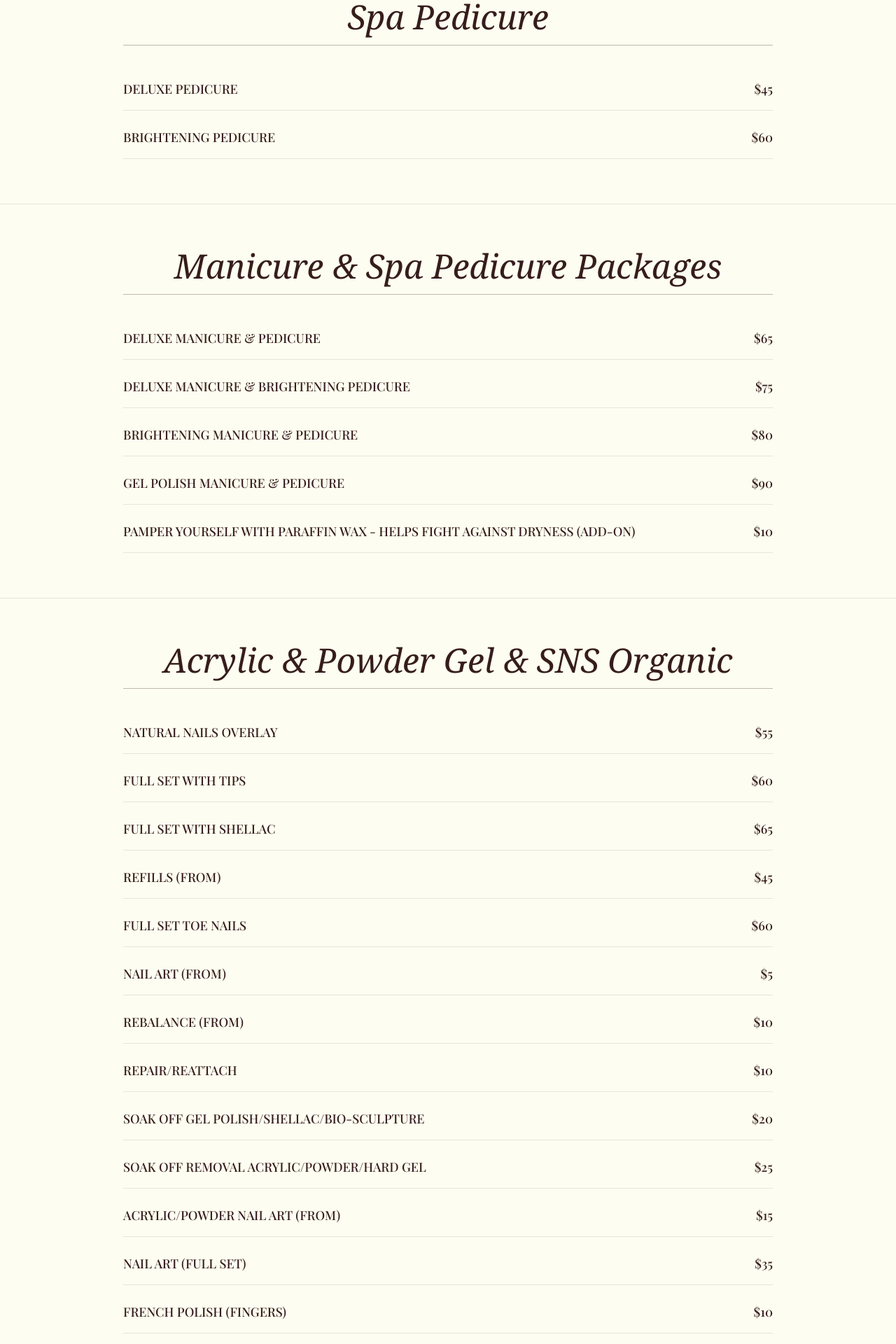
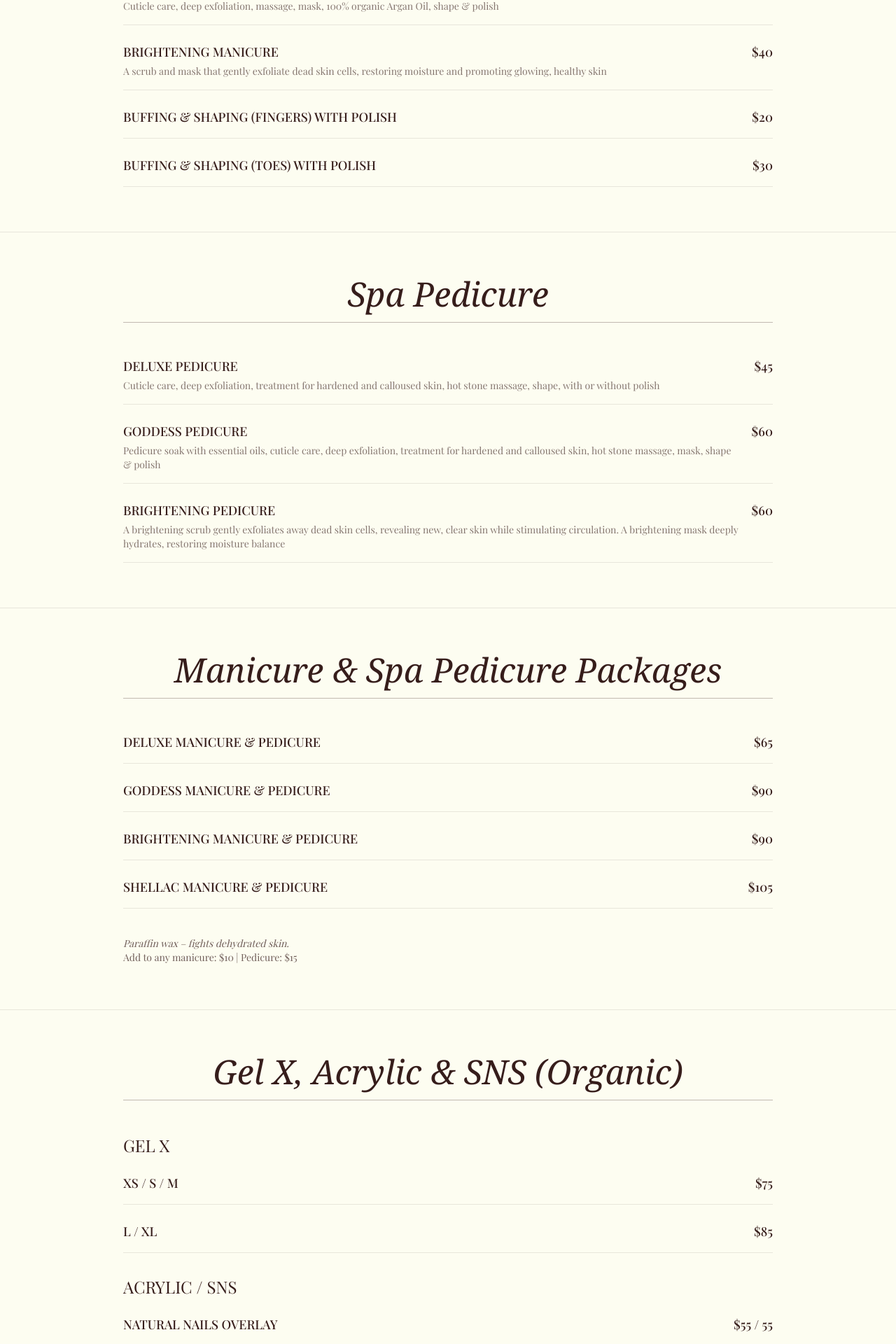
Before and after one commit to yrmusicsomt/goddess_of_nails_and_beauty, a React (Vite) app: page /price-list in a window 1280 px wide. Shown: the part 613-2533 px from the top of the page at 70% size. Built offline with nearby package versions, Linux system fonts and the light colour scheme.

Commit message:
change price list

```diff
--- a/src/pages/PriceList.tsx
+++ b/src/pages/PriceList.tsx
@@ -18,7 +18,7 @@ const PriceList = () => {
       <section className="py-12 md:py-16">
         <div className="max-w-5xl mx-auto px-6 lg:px-12">
           <motion.div className="text-center mb-12" {...fadeInUp}>
-            <h1 className="text-2xl md:text-3xl font-light tracking-widest mb-2">GODDESS OF NAILS AND BEAUTY</h1>
+            <h1 className="text-2xl md:text-3xl font-light tracking-widest mb-2">GODDESS OF NAILS & BEAUTY</h1>
             <h2 className="text-4xl md:text-5xl font-light italic mb-4" style={{ fontFamily: 'Georgia, serif' }}>
               Manicure
             </h2>
@@ -27,13 +27,22 @@ const PriceList = () => {
 
           <motion.div className="space-y-6" {...fadeInUp}>
             {[
-              { name: 'Clear Manicure', price: 25 },
-              { name: 'Deluxe Manicure', price: 35 },
-              { name: 'Gel Polish Manicure (incl. soak off)', price: 50 },
+              { name: 'Clear Manicure', description: 'Cuticle care, massage, shape, 100% Argan Oil', price: 25 },
+              { name: 'Deluxe Manicure', description: 'Cuticle care, massage, shape, 100% Argan Oil & polish', price: 30 },
+              { name: 'Manicure Scrub', description: 'Rejuvenate, invigorate or revitalise your manicure with one of our luscious blissful scrubs', price: 35 },
+              { name: 'Goddess Manicure', description: 'Cuticle care, deep exfoliation, massage, mask, 100% organic Argan Oil, shape & polish', price: 40 },
+              { name: 'Brightening Manicure', description: 'A scrub and mask that gently exfoliate dead skin cells, restoring moisture and promoting glowing, healthy skin', price: 40 },
+              { name: 'Buffing & Shaping (Fingers) with Polish', price: 20 },
+              { name: 'Buffing & Shaping (Toes) with Polish', price: 30 },
             ].map((service, index) => (
-              <div key={index} className="flex justify-between items-center border-b border-charcoal/10 pb-4">
+              <div key={index} className="flex justify-between items-start gap-4 border-b border-charcoal/10 pb-4">
+                <div className="flex-1">
                   <h4 className="text-base md:text-lg font-medium">{service.name.toUpperCase()}</h4>
-                <p className="text-lg font-medium">${service.price}</p>
+                  {service.description && (
+                    <p className="text-sm text-charcoal/60 mt-1">{service.description}</p>
+                  )}
+                </div>
+                <p className="text-lg font-medium flex-shrink-0">${service.price}</p>
               </div>
             ))}
           </motion.div>
@@ -52,12 +61,18 @@ const PriceList = () => {
 
           <motion.div className="space-y-6" {...fadeInUp}>
             {[
-              { name: 'Deluxe Pedicure', price: 45 },
-              { name: 'Brightening Pedicure', price: 60 },
+              { name: 'Deluxe Pedicure', description: 'Cuticle care, deep exfoliation, treatment for hardened and calloused skin, hot stone massage, shape, with or without polish', price: 45 },
+              { name: 'Goddess Pedicure', description: 'Pedicure soak with essential oils, cuticle care, deep exfoliation, treatment for hardened and calloused skin, hot stone massage, mask, shape & polish', price: 60 },
+              { name: 'Brightening Pedicure', description: 'A brightening scrub gently exfoliates away dead skin cells, revealing new, clear skin while stimulating circulation. A brightening mask deeply hydrates, restoring moisture balance', price: 60 },
             ].map((service, index) => (
-              <div key={index} className="flex justify-between items-center border-b border-charcoal/10 pb-4">
+              <div key={index} className="flex justify-between items-start gap-4 border-b border-charcoal/10 pb-4">
+                <div className="flex-1">
                   <h4 className="text-base md:text-lg font-medium">{service.name.toUpperCase()}</h4>
-                <p className="text-lg font-medium">${service.price}</p>
+                  {service.description && (
+                    <p className="text-sm text-charcoal/60 mt-1">{service.description}</p>
+                  )}
+                </div>
+                <p className="text-lg font-medium flex-shrink-0">${service.price}</p>
               </div>
             ))}
           </motion.div>
@@ -77,52 +92,77 @@ const PriceList = () => {
           <motion.div className="space-y-6" {...fadeInUp}>
             {[
               { name: 'Deluxe Manicure & Pedicure', price: 65 },
-              { name: 'Deluxe Manicure & Brightening Pedicure', price: 75 },
-              { name: 'Brightening Manicure & Pedicure', price: 80 },
-              { name: 'Gel Polish Manicure & Pedicure', price: 90 },
-              { name: 'Pamper yourself with paraffin wax - helps fight against dryness (Add-on)', price: 10 },
+              { name: 'Goddess Manicure & Pedicure', price: 90 },
+              { name: 'Brightening Manicure & Pedicure', price: 90 },
+              { name: 'Shellac Manicure & Pedicure', price: 105 },
             ].map((service, index) => (
               <div key={index} className="flex justify-between items-start gap-4 border-b border-charcoal/10 pb-4">
                 <h4 className="text-base md:text-lg font-medium">{service.name.toUpperCase()}</h4>
                 <p className="text-lg font-medium flex-shrink-0">${service.price}</p>
               </div>
             ))}
+            <div className="pt-4 text-sm text-charcoal/70">
+              <p className="italic">Paraffin wax – fights dehydrated skin.</p>
+              <p>Add to any manicure: $10 | Pedicure: $15</p>
+            </div>
           </motion.div>
         </div>
       </section>
 
-      {/* Acrylic & Powder Gel & SNS */}
+      {/* Gel X, Acrylic & SNS */}
       <section className="py-12 md:py-16 border-t border-charcoal/10">
         <div className="max-w-5xl mx-auto px-6 lg:px-12">
           <motion.div className="text-center mb-12" {...fadeInUp}>
             <h2 className="text-4xl md:text-5xl font-light italic mb-4" style={{ fontFamily: 'Georgia, serif' }}>
-              Acrylic & Powder Gel & SNS Organic
+              Gel X, Acrylic & SNS (Organic)
             </h2>
             <div className="w-full h-px bg-charcoal/30 mb-8"></div>
           </motion.div>
 
-          <motion.div className="space-y-6" {...fadeInUp}>
+          {/* Gel X */}
+          <motion.div className="mb-8" {...fadeInUp}>
+            <h3 className="text-2xl font-light mb-6">GEL X</h3>
+            <div className="space-y-6">
               {[
-              { name: 'Natural Nails Overlay', price: 55 },
-              { name: 'Full Set with Tips', price: 60 },
+                { name: 'XS / S / M', price: 75 },
+                { name: 'L / XL', price: 85 },
+              ].map((service, index) => (
+                <div key={index} className="flex justify-between items-center border-b border-charcoal/10 pb-4">
+                  <h4 className="text-base md:text-lg font-medium">{service.name}</h4>
+                  <p className="text-lg font-medium">${service.price}</p>
+                </div>
+              ))}
+            </div>
+          </motion.div>
+
+          {/* Acrylic / SNS */}
+          <motion.div {...fadeInUp}>
+            <h3 className="text-2xl font-light mb-6">ACRYLIC / SNS</h3>
+            <div className="space-y-6">
+              {[
+                { name: 'Natural Nails Overlay', price: '55 / 55' },
+                { name: 'Full Set with Colour', price: '55 / 60' },
                 { name: 'Full Set with Shellac', price: 65 },
-              { name: 'Refills (from)', price: 45 },
                 { name: 'Full Set Toe Nails', price: 60 },
-              { name: 'Nail Art (from)', price: 5 },
-              { name: 'Rebalance (from)', price: 10 },
-              { name: 'Repair/Reattach', price: 10 },
-              { name: 'Soak off Gel Polish/Shellac/Bio-Sculpture', price: 20 },
-              { name: 'Soak off removal Acrylic/Powder/Hard Gel', price: 25 },
-              { name: 'Acrylic/Powder Nail Art (from)', price: 15 },
-              { name: 'Nail Art (Full Set)', price: 35 },
-              { name: 'French Polish (Fingers)', price: 10 },
-              { name: 'French Polish (Add-on)', price: 15 },
+                { name: 'Refill', price: 45 },
+                { name: 'Rebalance', price: 55 },
+                { name: 'One Nail Repair', price: '10 / 10' },
+                { name: 'Soak Off / Removal (Shellac / Bio Sculpture)', price: 'from 15' },
+                { name: 'Soak Off / Removal (Acrylic Powder / Hard Gel)', price: 'from 20' },
+                { name: 'Nail Art (per finger)', price: 5 },
+                { name: 'Nail Art (Full Set)', price: 'from 35' },
+                { name: 'Cut Down (Shorten & Reshape)', price: 20 },
               ].map((service, index) => (
                 <div key={index} className="flex justify-between items-center border-b border-charcoal/10 pb-4">
                   <h4 className="text-base md:text-lg font-medium">{service.name.toUpperCase()}</h4>
-                <p className="text-lg font-medium">${service.price}</p>
+                  <p className="text-lg font-medium">{typeof service.price === 'number' ? `$${service.price}` : `$${service.price}`}</p>
                 </div>
               ))}
+            </div>
+            <div className="pt-4 text-sm text-charcoal/70">
+              <p>French Polish +$10</p>
+              <p>Deep French from +$15</p>
+            </div>
           </motion.div>
         </div>
       </section>
@@ -137,18 +177,36 @@ const PriceList = () => {
             <div className="w-full h-px bg-charcoal/30 mb-8"></div>
           </motion.div>
 
-          <motion.div className="space-y-6" {...fadeInUp}>
+          <motion.div className="space-y-6 mb-8" {...fadeInUp}>
             {[
-              { name: 'Full Set', price: 60 },
-              { name: 'Refills', price: 50 },
-              { name: 'Tips/Sculpture', price: 20 },
-              { name: 'French Polish', price: 10 },
+              { name: 'EVO Oxygenating Gel Express', price: 55 },
+              { name: 'EVO Oxygenating Gel with Manicure', price: 60 },
+              { name: 'Bio-Gel Express', price: 65 },
+              { name: 'Bio-Gel with Deluxe Manicure', price: 75 },
+              { name: 'Bio-Gel Full Set (Tips)', price: 100 },
+              { name: 'Bio-Gel Full Set (Sculpture)', price: 120 },
             ].map((service, index) => (
               <div key={index} className="flex justify-between items-center border-b border-charcoal/10 pb-4">
                 <h4 className="text-base md:text-lg font-medium">{service.name.toUpperCase()}</h4>
                 <p className="text-lg font-medium">${service.price}</p>
               </div>
             ))}
+          </motion.div>
+
+          {/* Builder Gel / BIAB */}
+          <motion.div {...fadeInUp}>
+            <h3 className="text-2xl font-light mb-6">BUILDER GEL / BIAB</h3>
+            <div className="space-y-6">
+              {[
+                { name: 'Natural Nails', price: 75 },
+                { name: 'Extensions', price: 110 },
+              ].map((service, index) => (
+                <div key={index} className="flex justify-between items-center border-b border-charcoal/10 pb-4">
+                  <h4 className="text-base md:text-lg font-medium">{service.name.toUpperCase()}</h4>
+                  <p className="text-lg font-medium">${service.price}</p>
+                </div>
+              ))}
+            </div>
           </motion.div>
         </div>
       </section>
@@ -158,51 +216,91 @@ const PriceList = () => {
         <div className="max-w-5xl mx-auto px-6 lg:px-12">
           <motion.div className="text-center mb-12" {...fadeInUp}>
             <h2 className="text-4xl md:text-5xl font-light italic mb-4" style={{ fontFamily: 'Georgia, serif' }}>
-              Shellac/OPI & Other Gels
+              Shellac (OPI & Other Gels)
             </h2>
             <div className="w-full h-px bg-charcoal/30 mb-8"></div>
           </motion.div>
 
           <motion.div className="space-y-6" {...fadeInUp}>
             {[
-              { name: 'Gel Polish Manicure (recommended)', price: 40 },
-              { name: 'Gel Polish Pedicure (recommended)', price: 50 },
-              { name: 'Gel Polish/Shellac on natural nails', price: 40 },
-              { name: 'Gel Polish/Shellac removal (with new set/soak off only)', price: 10 },
+              { name: 'Fingers (Natural Nails)', price: 35 },
+              { name: 'Toes (Natural Nails)', price: 40 },
+              { name: 'With Deluxe Manicure (recommended)', price: 45 },
+              { name: 'With Deluxe Pedicure (recommended)', price: 65 },
             ].map((service, index) => (
               <div key={index} className="flex justify-between items-start gap-4 border-b border-charcoal/10 pb-4">
                 <h4 className="text-base md:text-lg font-medium">{service.name.toUpperCase()}</h4>
                 <p className="text-lg font-medium flex-shrink-0">${service.price}</p>
               </div>
             ))}
+            <div className="pt-4 text-sm text-charcoal/70">
+              <p className="italic">Bio Gel / Shellac customers who purchase a new set: soak-off only $10.</p>
+            </div>
           </motion.div>
         </div>
       </section>
 
-      {/* Eyelash Extensions */}
+      {/* Eyelash Extensions, Brows & Lashes */}
       <section className="py-12 md:py-16 border-t border-charcoal/10">
         <div className="max-w-5xl mx-auto px-6 lg:px-12">
           <motion.div className="text-center mb-12" {...fadeInUp}>
             <h2 className="text-4xl md:text-5xl font-light italic mb-4" style={{ fontFamily: 'Georgia, serif' }}>
-              Eyelash Extensions
+              Eyelash Extensions, Brows & Lashes
             </h2>
             <div className="w-full h-px bg-charcoal/30 mb-8"></div>
           </motion.div>
 
-          <motion.div className="space-y-6" {...fadeInUp}>
+          {/* Classic Lashes */}
+          <motion.div className="mb-8" {...fadeInUp}>
+            <h3 className="text-2xl font-light mb-6">CLASSIC</h3>
+            <div className="space-y-6">
               {[
-              { name: 'Classic Eyelash Full Set', price: 100 },
-              { name: 'Volume Eyelash Full Set', price: 150 },
-              { name: 'Eyelash Extension Refills (2 Weeks)', price: 40 },
-              { name: 'Eyelash Extension Refills (3 Weeks)', price: 55 },
-              { name: 'Eyelash Extension Refills (4 Weeks)', price: 70 },
-              { name: 'Eyelash Extension take off', price: 20 },
+                { name: 'Full Set', price: 100 },
+                { name: 'Infill (Week 1)', price: 35 },
+                { name: 'Infill (Week 2)', price: 65 },
+                { name: 'Infill (Week 3)', price: 80 },
               ].map((service, index) => (
                 <div key={index} className="flex justify-between items-center border-b border-charcoal/10 pb-4">
                   <h4 className="text-base md:text-lg font-medium">{service.name.toUpperCase()}</h4>
                   <p className="text-lg font-medium">${service.price}</p>
                 </div>
               ))}
+            </div>
+          </motion.div>
+
+          {/* Russian Volume */}
+          <motion.div className="mb-8" {...fadeInUp}>
+            <h3 className="text-2xl font-light mb-6">RUSSIAN VOLUME</h3>
+            <div className="space-y-6">
+              {[
+                { name: 'Full Set', price: 130 },
+                { name: 'Infill (Week 1)', price: 45 },
+                { name: 'Infill (Week 2)', price: 80 },
+                { name: 'Infill (Week 3)', price: 100 },
+              ].map((service, index) => (
+                <div key={index} className="flex justify-between items-center border-b border-charcoal/10 pb-4">
+                  <h4 className="text-base md:text-lg font-medium">{service.name.toUpperCase()}</h4>
+                  <p className="text-lg font-medium">${service.price}</p>
+                </div>
+              ))}
+            </div>
+          </motion.div>
+
+          {/* Other Services */}
+          <motion.div {...fadeInUp}>
+            <h3 className="text-2xl font-light mb-6">OTHER SERVICES</h3>
+            <div className="space-y-6">
+              {[
+                { name: 'Eyelash Extension Take-Off', price: 20 },
+                { name: 'Eyebrow Tint', price: 20 },
+                { name: 'Natural Eyelash Tint', price: 25 },
+              ].map((service, index) => (
+                <div key={index} className="flex justify-between items-center border-b border-charcoal/10 pb-4">
+                  <h4 className="text-base md:text-lg font-medium">{service.name.toUpperCase()}</h4>
+                  <p className="text-lg font-medium">${service.price}</p>
+                </div>
+              ))}
+            </div>
           </motion.div>
         </div>
       </section>
@@ -212,18 +310,16 @@ const PriceList = () => {
         <div className="max-w-5xl mx-auto px-6 lg:px-12">
           <motion.div className="text-center mb-12" {...fadeInUp}>
             <h2 className="text-4xl md:text-5xl font-light italic mb-4" style={{ fontFamily: 'Georgia, serif' }}>
-              Bio-Sculpture & SNS Tanning
+              Goddess Sun Kiss Tanning
             </h2>
             <div className="w-full h-px bg-charcoal/30 mb-8"></div>
           </motion.div>
 
           <motion.div className="space-y-6" {...fadeInUp}>
             {[
-              { name: 'Deluxe Spray Tan', price: 40 },
-              { name: 'Express Spray Tan', price: 45 },
-              { name: 'Spray Tan Mask & Exfoliation', price: 20 },
-              { name: 'Spray Tan Facial', price: 20 },
-              { name: 'Organic Spray Tan (Add-on)', price: 20 },
+              { name: 'Spray Tan (Face & Neck)', price: 25 },
+              { name: 'Spray Tan (Half Body)', price: 35 },
+              { name: 'Spray Tan / Organic Full Body', price: 45 },
             ].map((service, index) => (
               <div key={index} className="flex justify-between items-center border-b border-charcoal/10 pb-4">
                 <h4 className="text-base md:text-lg font-medium">{service.name.toUpperCase()}</h4>
@@ -247,23 +343,26 @@ const PriceList = () => {
           {/* Female Waxing */}
           <motion.div className="mb-12" {...fadeInUp}>
             <h3 className="text-2xl font-light mb-6">FEMALE WAXING</h3>
+            <p className="text-sm text-charcoal/60 mb-4 italic">Prices from</p>
             <div className="space-y-6">
               {[
-                { name: 'Eyebrows', price: 15 },
+                { name: 'Eyebrows', price: 18 },
                 { name: 'Chin', price: 12 },
-                { name: 'Lip', price: 10 },
-                { name: 'Full Face', price: 40 },
-                { name: 'Under Arms', price: 18 },
-                { name: 'Half Arms', price: 25 },
+                { name: 'Sides', price: 15 },
+                { name: 'Upper Lip', price: 10 },
+                { name: 'Face Wax', price: 40 },
+                { name: 'Bikini Line', price: 25 },
+                { name: 'G-String', price: 35 },
+                { name: '½ Brazilian', price: 45 },
+                { name: 'Full Brazilian', price: 50 },
+                { name: 'Underarms', price: 20 },
+                { name: 'Lower Half Arms', price: 25 },
+                { name: 'Upper Half Arms', price: 30 },
                 { name: 'Full Arms', price: 35 },
-                { name: 'Bikini', price: 20 },
-                { name: 'G-String', price: 30 },
-                { name: 'Brazilian', price: 40 },
-                { name: 'Half Legs Lower', price: 30 },
-                { name: 'Half Legs Upper', price: 35 },
+                { name: 'Lower Half Legs', price: 30 },
+                { name: 'Upper Half Legs', price: 35 },
+                { name: '¾ Legs', price: 40 },
                 { name: 'Full Legs', price: 55 },
-                { name: 'Upper Half Legs & Bikini', price: 50 },
-                { name: 'Full Legs & Bikini', price: 70 },
               ].map((service, index) => (
                 <div key={index} className="flex justify-between items-center border-b border-charcoal/10 pb-4">
                   <h4 className="text-base md:text-lg font-medium">{service.name}</h4>
@@ -276,19 +375,19 @@ const PriceList = () => {
           {/* Male Waxing */}
           <motion.div {...fadeInUp}>
             <h3 className="text-2xl font-light mb-6">MALE WAXING</h3>
+            <p className="text-sm text-charcoal/60 mb-4 italic">Prices from</p>
             <div className="space-y-6">
               {[
                 { name: 'Eyebrows', price: 20 },
-                { name: 'Chin', price: 15 },
-                { name: 'Lip', price: 10 },
-                { name: 'Full Face', price: 45 },
-                { name: 'Under Arms', price: 25 },
-                { name: 'Half Arms', price: 30 },
-                { name: 'Full Arms', price: 40 },
-                { name: 'Full Legs', price: 60 },
-                { name: 'Full Back', price: 45 },
-                { name: 'Chest', price: 45 },
-                { name: 'Shoulders', price: 20 },
+                { name: 'Lower Half Arms', price: 30 },
+                { name: 'Upper Half Arms', price: 35 },
+                { name: 'Full Arms', price: 45 },
+                { name: 'Shoulders', price: 35 },
+                { name: 'Stomach', price: 30 },
+                { name: 'Half Legs', price: 40 },
+                { name: 'Full Legs', price: 65 },
+                { name: 'Chest', price: 40 },
+                { name: 'Back Wax', price: 50 },
               ].map((service, index) => (
                 <div key={index} className="flex justify-between items-center border-b border-charcoal/10 pb-4">
                   <h4 className="text-base md:text-lg font-medium">{service.name}</h4>
```
Lines whose indentation alone changed are shown as unchanged.
